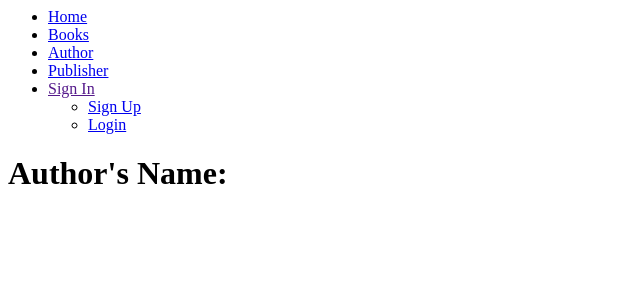
After one commit to Naimul013/library_management_system, a Django app: page /author/ in a window 1280 px wide. The commit adds this page. Shown: the top 300 px of the page, without its empty margins (0-640 px from the left). Run offline with Django 5.2, Linux system fonts and the light colour scheme; data that the repository does not hold is empty.

Commit message:
some of the views like books were updated and added

```diff
--- a/library_management/models.py
+++ b/library_management/models.py
@@ -48,7 +48,7 @@ class Publisher(models.Model):
         return self.name
 
 class Review(models.Model):
-    book = models.ForeignKey('Book', on_delete=models.CASCADE, related_name='review')
+    book = models.ForeignKey('Book', on_delete=models.CASCADE, related_name='reviews')
     user = models.ForeignKey('auth.user', on_delete=models.CASCADE)
     rating = models.DecimalField( max_digits=2, decimal_places=1)
     review_text = models.TextField(blank=True)
--- a/library_management/signals.py
+++ b/library_management/signals.py
@@ -2,9 +2,14 @@ from django.db.models.signals import post_save
 from django.contrib.auth.models import User
 from .models import Profile
 from django.dispatch import receiver
+from .models import *
 
 @receiver(post_save,sender=User)
 def create_or_update_user_profile(sender, instance, created,**kwargs):
     if created:
         Profile.objects.create(user=instance)
     instance.profile.save()
+
+@receiver(post_save,sender=Review)
+def update_review(sender,instance,**kwargs):
+    instance.book.update_rating()
--- /dev/null
+++ b/library_management/templates/library_management/author.html
@@ -0,0 +1,15 @@
+{% extends "library_management/base.html" %}
+
+
+{% block content %}
+<h1>Author's Name: </h1>
+
+{% for author in authors %}
+<ul>
+    <li>{{author.first_name}} {{author.last_name}}</li> <br>
+    {{author.email}} <br>
+    {{author.bio}}
+
+
+{% endfor %}
+{% endblock content %}
--- a/library_management/templates/library_management/base.html
+++ b/library_management/templates/library_management/base.html
@@ -13,6 +13,10 @@
 <div>
     <ul>
         <li><a href="{% url "home" %}">Home</a></li>
+        <li><a href="{% url "books" %}">Books</a></li>
+
+        <li><a href="{% url "author" %}">Author</a></li>
+        <li><a href="{% url "publisher" %}">Publisher</a></li>
         {% if request.user.is_authenticated %}
         <li><a href="{% url "authentication:handlelogout" %}">Logout</a></li>
         {% else %}
--- a/library_management/urls.py
+++ b/library_management/urls.py
@@ -4,4 +4,8 @@ from . import views
 urlpatterns = [
 
     path('', views.home, name='home'),
+    path('author/', views.author, name='author'),
+    path('publisher/', views.publisher, name='publisher'),
+    path('books/', views.books, name='books'),
+
 ]
--- a/library_management/views.py
+++ b/library_management/views.py
@@ -1,5 +1,39 @@
 from django.shortcuts import render
-
+from .models import *
 # Create your views here.
 def home(request):
     return render(request,'library_management/home.html')
+
+def books(request):
+    books = Book.objects.all()
+
+    all_books_data = []
+    for book in books:
+        data ={}
+        for field in Book._meta.fields:
+            if isinstance(field,models.ForeignKey):
+                value = getattr(book,field.name)
+                data[field.name] = value
+
+        all_books_data.append(data)
+
+        for field in Book._meta.many_to_many:
+            if isinstance(field,models.ManyToManyField):
+                value = getattr(book,field.name).all()
+                data[field.name] = value
+        all_books_data.append(data)
+
+
+    context = {'books':books,'books_data':all_books_data}
+    return render(request,'library_management/books.html',context)
+
+def author(request):
+    author = Author.objects.all()
+    context = {'authors':author}
+    return render(request,'library_management/author.html',context)
+
+
+def publisher(request):
+    publisher = Publisher.objects.all()
+    context = {'publishers':publisher}
+    return render(request,'library_management/publisher.html',context)
```
Also changed, not shown: library_management/templates/library_management/books.html (added, +38 -0 lines), library_management/templates/library_management/publisher.html (added, +15 -0 lines), library_management/apps.py (line endings or trailing spaces), media/book_cover/watch1.jpg (added).
